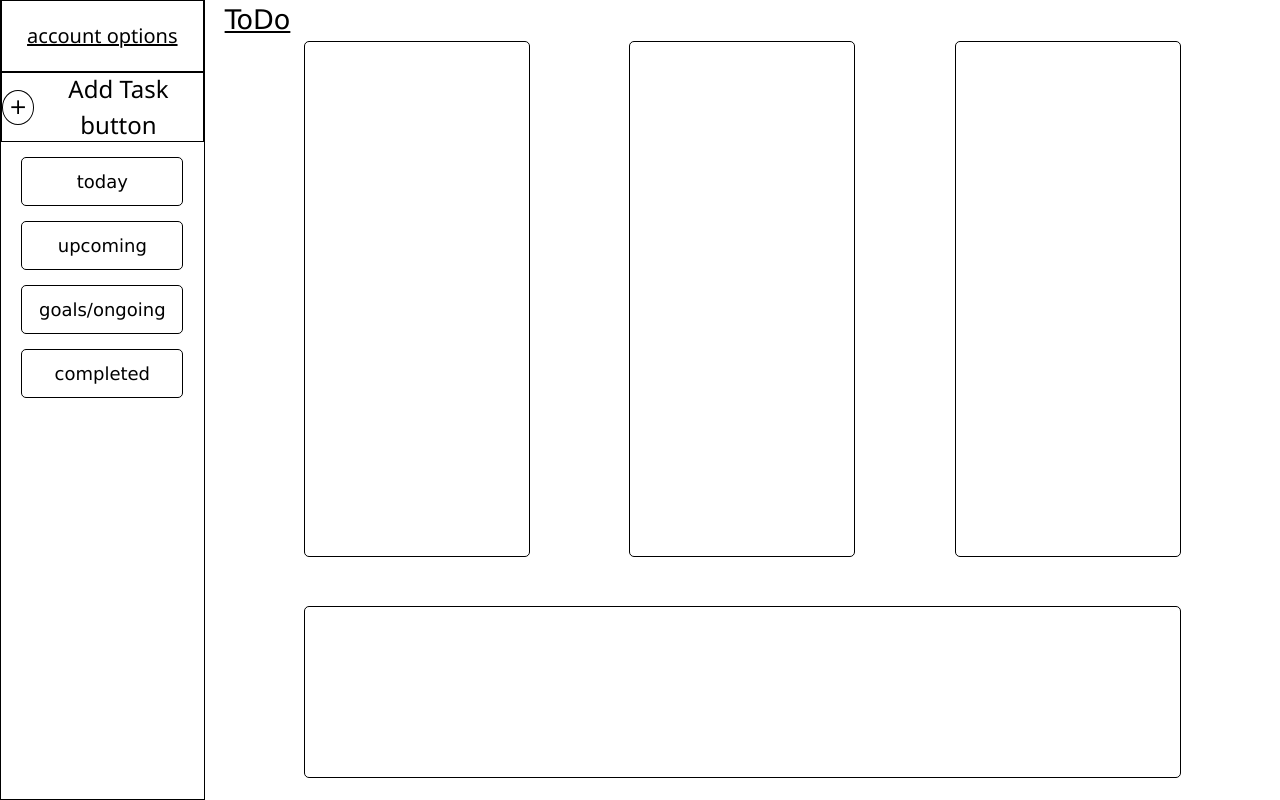
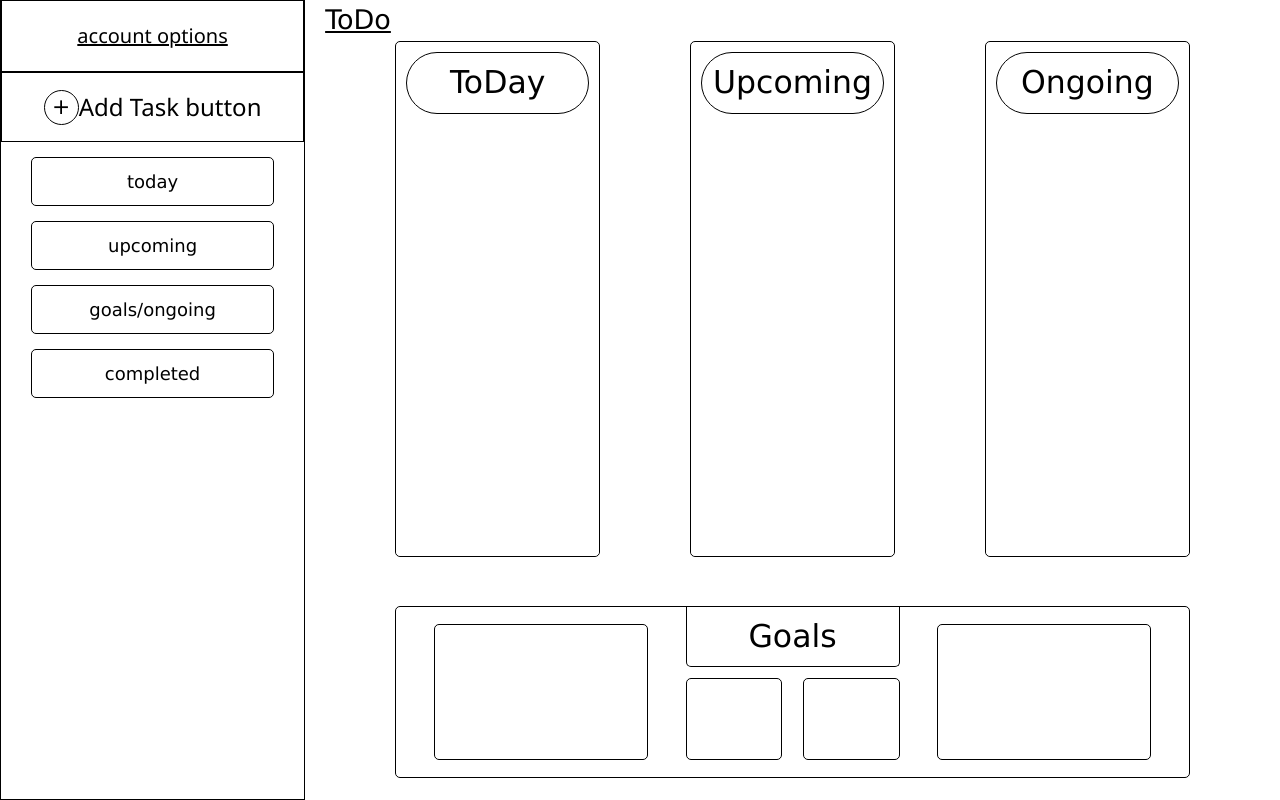
Before and after one commit to EBBD88/ToDo-list-Flask, a Flask app: template templates/home.html in a window 1280 px wide. Run offline with Flask 3, Linux system fonts and the light colour scheme; the template is opened without the code that fills it, so the values that code supplies are empty.

Commit message:
Refactor task display structure and enhance CSS for better layout and styling

```diff
--- a/static/style.css
+++ b/static/style.css
@@ -3,12 +3,12 @@ body {
     flex-direction: row;
     margin: 0;
     padding: 0;
-    min-height: 100vh;
+    min-height: 600px;
+    height: 100vh;
 }
 
 .sidebar {
-    width: 19%;
-    min-height: 100vh;
+    width: 400px;
     border: solid 1px;
 }
 
@@ -62,7 +62,7 @@ body {
 
 .page-display {
     width: 100%;
-    height: 100vh;
+    height: 100%;
     display: flex;
     flex-direction: column;
 }
@@ -104,6 +104,38 @@ body {
     flex-direction: column;
 }
 
+.main-tasks {
+    border: solid 1px;
+    width: 90%;
+    height: 62px;
+    font-size: 2.1em;
+    margin: 10px auto 0 auto;
+    border-radius: 50px;
+    display: flex;
+    align-items: center;
+    justify-content: center;
+}
+
+.task-scroll {
+    overflow-y: scroll;
+    border-radius: 5px;
+    flex: 1;
+    min-height: 0;
+    background: #ffffff;  /* fixes the scroll bug wtf (use it in your internal)*/
+}
+
+.task-scroll::-webkit-scrollbar  {
+    display: none;
+}
+
+.task-item {
+    border: solid 1px;
+    border-radius: 5px;
+    height: 20%;
+    width: 90%;
+    margin: 20px auto;
+}
+
 .goals-container {
     flex: 1;
     display: flex;
@@ -116,4 +148,50 @@ body {
     height: 80%;
     width: 81.5%;
     border-radius: 5px;
+    display: flex;
+    flex-direction: row;
+    justify-content: space-around;
 }
+
+.big-goal {
+    border: solid 1px;
+    border-radius: 5px;
+    height: 80%;
+    width: 27%;
+    margin: auto;
+}
+
+.small-goals-title {
+    height: 90%;
+    width: 27%;
+    display: flex;
+    flex-direction: column;
+}
+
+.small-goals-title > p {
+    border: solid 1px;
+    border-top: none;
+    border-radius: 0 0 5px 5px;
+    width: 100%;
+    margin: 0;
+    height: 60px;
+    display: flex;
+    align-items: center;
+    justify-content: center;
+    font-size: 2.1em;
+}
+
+.small-goals-title > div {
+    flex: 1;
+    margin: auto 0 0 0;
+    display: flex;
+    flex-direction: row;
+    justify-content: space-between;
+}
+
+.small-goals-title > div > div {
+    border: solid 1px;
+    border-radius: 5px;
+    width: 45%;
+    margin-top: 5%;
+}
--- a/templates/home.html
+++ b/templates/home.html
@@ -3,13 +3,41 @@
 {% block body %}
 <div class="task-container">
     <div class="container">
-
+        <div class="main-tasks">ToDay</div>
+        <div class="task-scroll">
+            {% for task in results.Today_tasks %}
+                <div class="task-item"></div>
+            {% endfor %}
+        </div>
     </div>
-    <div class="container"></div>
-    <div class="container"></div>
+    <div class="container">
+        <div class="main-tasks">Upcoming</div>
+        <div class="task-scroll">
+            {% for task in results.Upcoming_tasks %}
+                <div class="task-item"></div>
+            {% endfor %}
+        </div>
+    </div>
+    <div class="container">
+        <div class="main-tasks">Ongoing</div>
+        <div class="task-scroll">
+            {% for task in results.Ongoing_tasks %}
+                <div class="task-item"></div>
+            {% endfor %}
+        </div>
+    </div>
 </div>
 <div class="goals-container">
     <div class="goals-home">
+        <div class="big-goal"></div>
+        <div class="small-goals-title">
+            <p>Goals</p>
+            <div>
+                <div></div>
+                <div></div>
+            </div>
+        </div>
+        <div class="big-goal"></div>
     </div>
 </div>
 {% endblock %}
```
